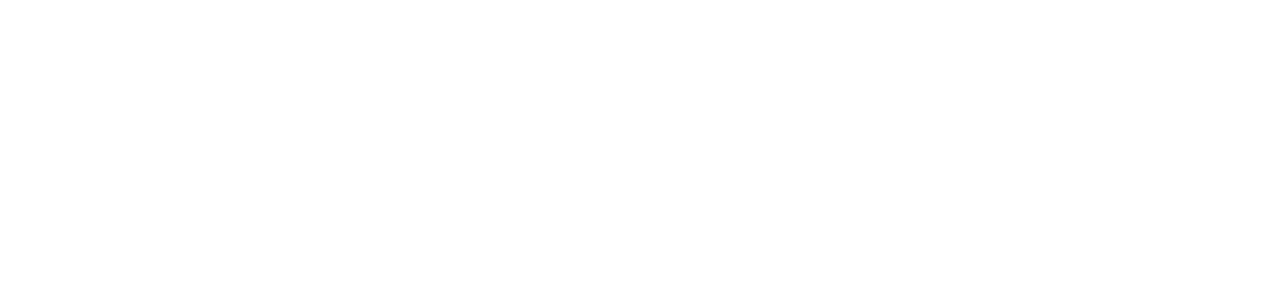
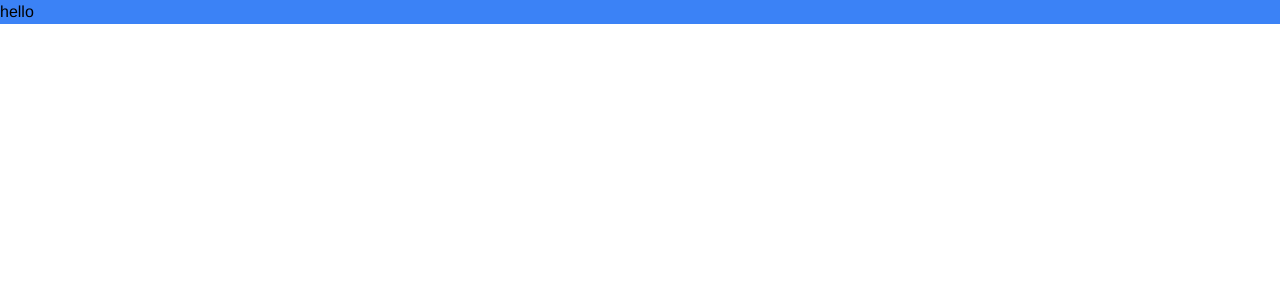
Before and after one commit to emmypuch/vue-school-app-conversion, a Vue app: page / in a window 1280 px wide. Shown: the top 300 px of the page. Built offline with nearby package versions, Linux system fonts and the light colour scheme.

Commit message:
installed tailwindcss

```diff
--- a/package.json
+++ b/package.json
@@ -15,9 +15,12 @@
     "@vue/cli-plugin-babel": "~4.5.0",
     "@vue/cli-plugin-eslint": "~4.5.0",
     "@vue/cli-service": "~4.5.0",
+    "autoprefixer": "^9.8.8",
     "babel-eslint": "^10.1.0",
     "eslint": "^6.7.2",
     "eslint-plugin-vue": "^6.2.2",
+    "postcss": "^7.0.39",
+    "tailwindcss": "npm:@tailwindcss/postcss7-compat@^2.2.17",
     "vue-template-compiler": "^2.6.11"
   },
   "eslintConfig": {
--- /dev/null
+++ b/postcss.config.js
@@ -0,0 +1,6 @@
+module.exports = {
+  plugins: {
+    tailwindcss: {},
+    autoprefixer: {},
+  },
+}
--- a/src/App.vue
+++ b/src/App.vue
@@ -1,5 +1,5 @@
 <template>
-  <div id="app"></div>
+  <div id="app" class="bg-blue-500">hello</div>
 </template>
 
 <script>
@@ -14,8 +14,8 @@
   font-family: Avenir, Helvetica, Arial, sans-serif;
   -webkit-font-smoothing: antialiased;
   -moz-osx-font-smoothing: grayscale;
-  text-align: center;
-  color: #2c3e50;
-  margin-top: 60px;
+  margin: 0;
+  padding: 0;
+  box-sizing: border-box;
 }
 </style>
--- a/src/components/Header.vue
+++ b/src/components/Header.vue
@@ -1,5 +1,5 @@
 <template>
-  <div>Hello</div>
+  <div></div>
 </template>
 
 <script>
--- /dev/null
+++ b/src/index.css
@@ -0,0 +1,4 @@
+/* ./src/index.css */
+@tailwind base;
+@tailwind components;
+@tailwind utilities;
--- /dev/null
+++ b/tailwind.config.js
@@ -0,0 +1,8 @@
+module.exports = {
+  purge: ["./index.html", "./src/**/*.{vue,js,ts,jsx,tsx}"],
+  content: [],
+  theme: {
+    extend: {},
+  },
+  plugins: [],
+};
```
Also changed, not shown: src/main.js (+7 -5 lines), 1 other file (tests, documents, lock files or other folders).
